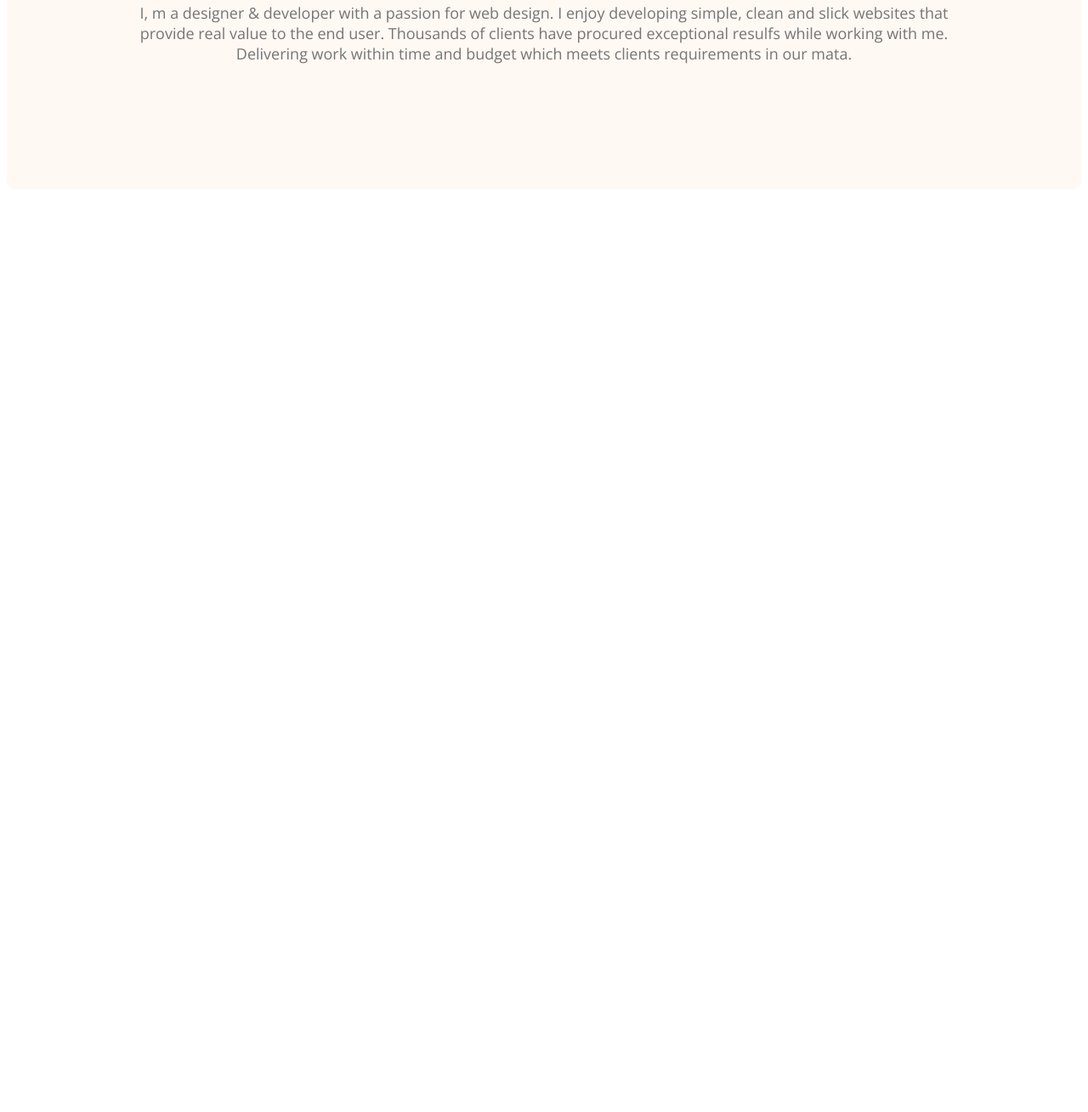
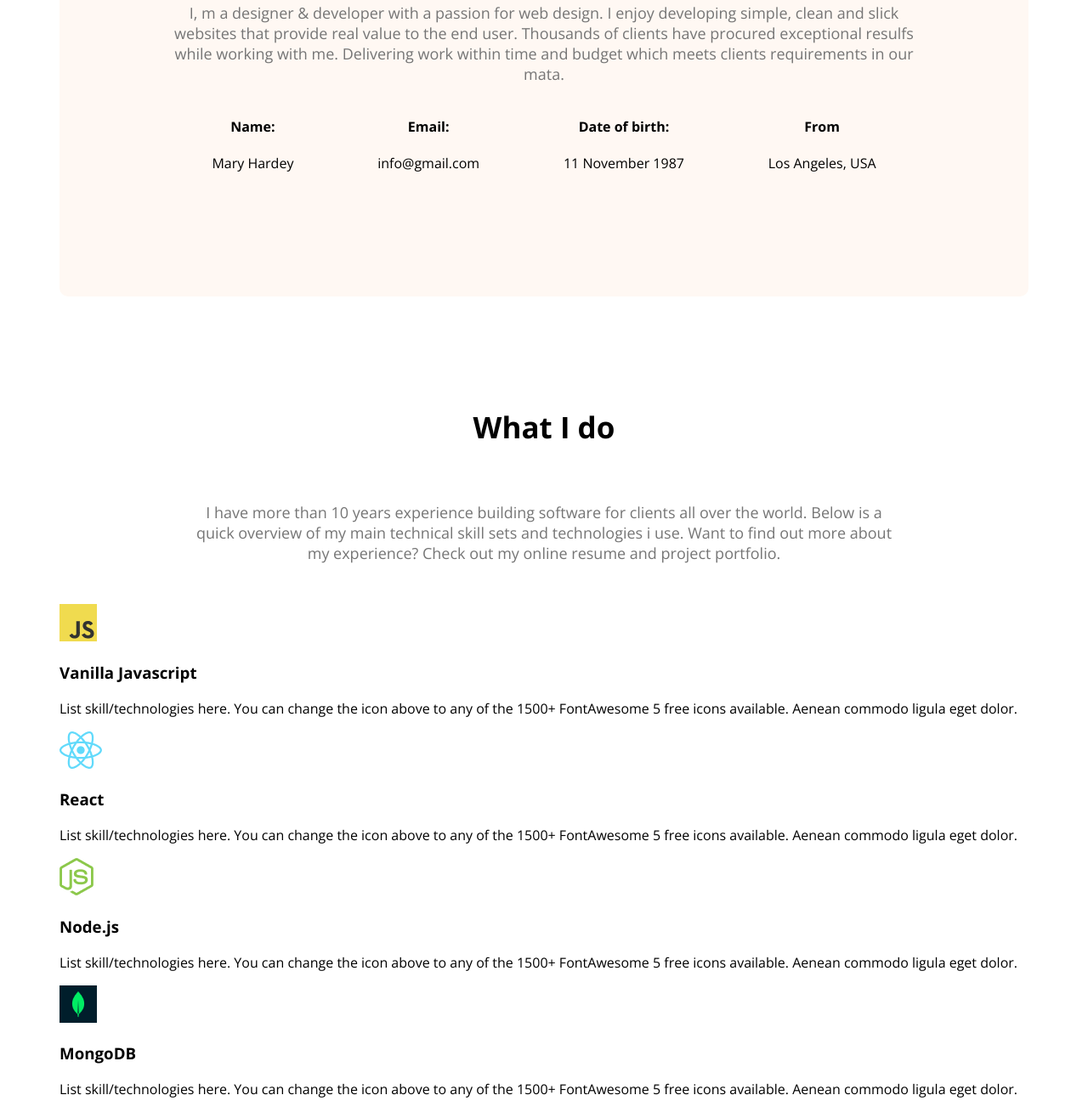
Before and after one commit to AlsharidAdnan/developer-portfolio, a plain HTML site: page index.html in a window 1280 px wide. Shown: the part 1142-2451 px from the top of the page at 85% size. Before the commit the page ends 1495 px from the top, so only its background shows below. Drawn offline with nearby package versions, Linux system fonts and the light colour scheme.

Commit message:
about sectiond

```diff
--- a/index.html
+++ b/index.html
@@ -36,6 +36,53 @@
        <section class="about">
         <h3 class="section-title">About Me</h3>
         <p class="section-description">I, m a designer & developer with a passion for web design. I enjoy developing simple, clean and slick websites that provide real value to the end user. Thousands of clients have procured exceptional resulfs while working with me. Delivering work within time and budget which meets clients requirements in our mata.</p>
+
+        <div class="about-info-container">
+            <div class="about-info">
+                <h4 class="info-title">Name:</h4>
+                <p class="info-description">Mary Hardey</p>
+            </div>
+            <div class="about-info">
+                <h4 class="info-title">Email:</h4>
+                <p class="info-description">info@gmail.com</p>
+            </div>
+            <div class="about-info">
+                <h4 class="info-title">Date of birth:</h4>
+                <p class="info-description">11 November 1987</p>
+            </div>
+            <div class="about-info">
+                <h4 class="info-title">From</h4>
+                <p class="info-description">Los Angeles, USA</p>
+            </div>
+        </div>
+
+       </section>
+
+       <!-- what i do section start -->
+       <section>
+        <h3 class="section-title">What I do</h3>
+        <p id="what-i-do-description" class="section-description">I have more than 10 years experience building software for clients all over the world. Below is a quick overview of my main technical skill sets and technologies i use. Want to find out more about my experience? Check out my online resume and project portfolio.</p>
+
+        <div class="skill">
+            <img src="images/icons/js.png" alt="">
+            <h3 class="skill-title">Vanilla Javascript</h3>
+            <p class="skill-description">List skill/technologies here. You can change the icon above to any of the 1500+ FontAwesome 5 free icons available. Aenean commodo ligula eget dolor.</p>
+        </div>
+        <div class="skill">
+            <img src="images/icons/react.png" alt="">
+            <h3 class="skill-title">React</h3>
+            <p class="skill-description">List skill/technologies here. You can change the icon above to any of the 1500+ FontAwesome 5 free icons available. Aenean commodo ligula eget dolor.</p>
+        </div>
+        <div class="skill">
+            <img src="images/icons/nodejs.png" alt="">
+            <h3 class="skill-title">Node.js</h3>
+            <p class="skill-description">List skill/technologies here. You can change the icon above to any of the 1500+ FontAwesome 5 free icons available. Aenean commodo ligula eget dolor.</p>
+        </div>
+        <div class="skill">
+            <img src="images/icons/mongo.png" alt="">
+            <h3 class="skill-title">MongoDB</h3>
+            <p class="skill-description">List skill/technologies here. You can change the icon above to any of the 1500+ FontAwesome 5 free icons available. Aenean commodo ligula eget dolor.</p>
+        </div>
        </section>
     </main>
     <footer>
--- a/portfolio.css
+++ b/portfolio.css
@@ -102,6 +102,10 @@ nav a{
 }
 
 /* Main section style */
+main{
+  max-width: 1140px;
+  margin: 0 auto;
+}
 
 /* About section style */
 
@@ -111,3 +115,14 @@ nav a{
   background: #FFF8f3;
   margin: 130px 0;
 }
+.about-info-container{
+  display: flex;
+  justify-content: space-around;
+}
+.about-info{
+  text-align: center;
+}
+
+#what-i-do-description{
+  padding: 30px 150px;
+}
```
